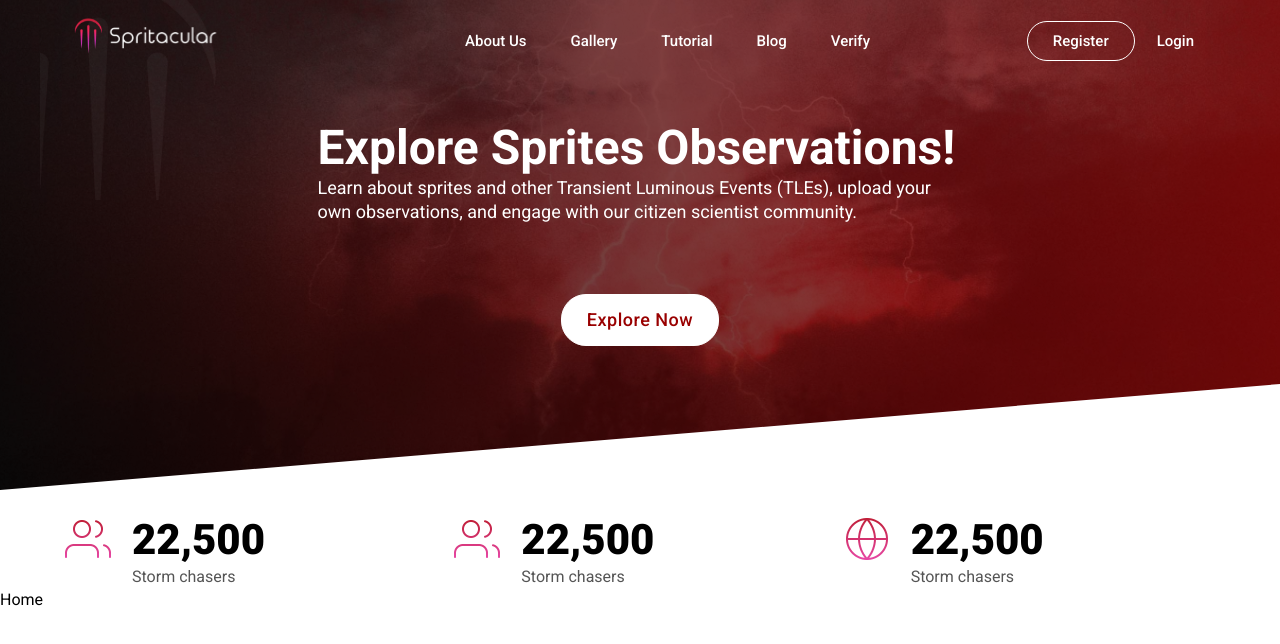
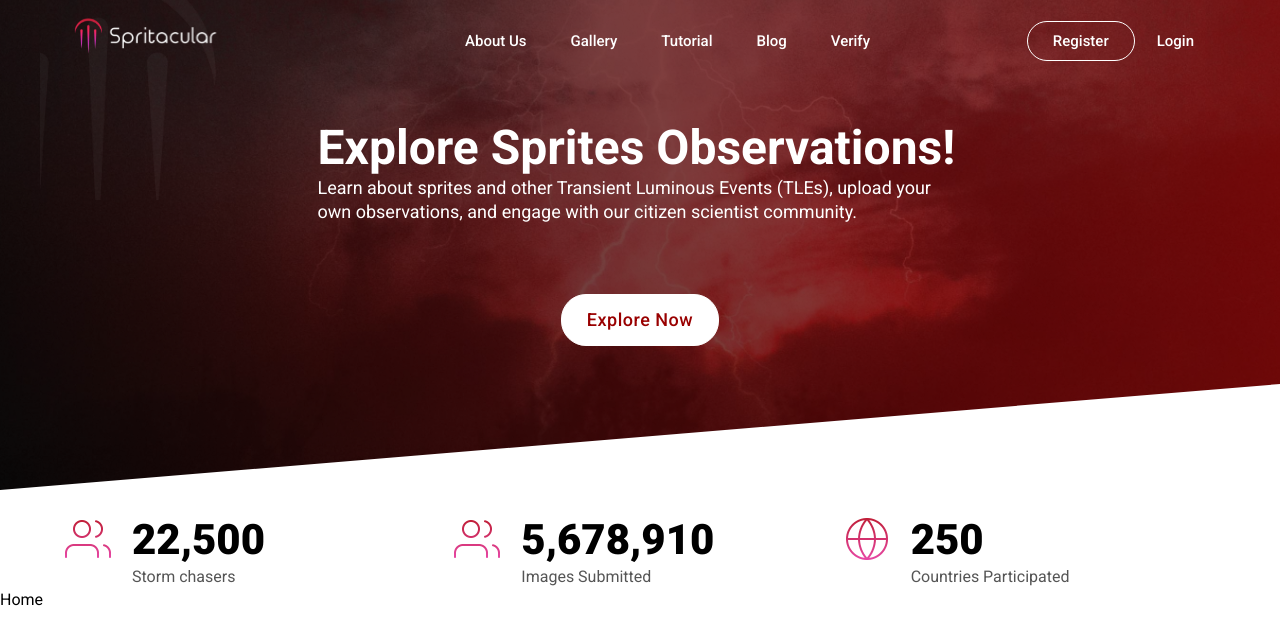
Before and after one commit to EnsembleGovServices/spritacular-frontend, a React (Create React App) app: page / in a window 1280 px wide. Shown: the top 644 px of the page. Built offline with nearby package versions, Linux system fonts and the light colour scheme.

Commit message:
Added numbers for counter,

```diff
--- a/src/sharedComponents/home/Counter.js
+++ b/src/sharedComponents/home/Counter.js
@@ -28,8 +28,8 @@ function counter() {
                 <img src={user} alt="user" />
               </div>
               <div className="right-counter">
-                <h3>22,500</h3>
-                <p>Storm chasers</p>
+                <h3>5,678,910</h3>
+                <p>Images Submitted</p>
               </div>
             </div>
           </Grid>
@@ -39,8 +39,8 @@ function counter() {
                 <img src={country} alt="country" />
               </div>
               <div className="right-counter">
-                <h3>22,500</h3>
-                <p>Storm chasers</p>
+                <h3>250</h3>
+                <p>Countries Participated</p>
               </div>
             </div>
           </Grid>
```
